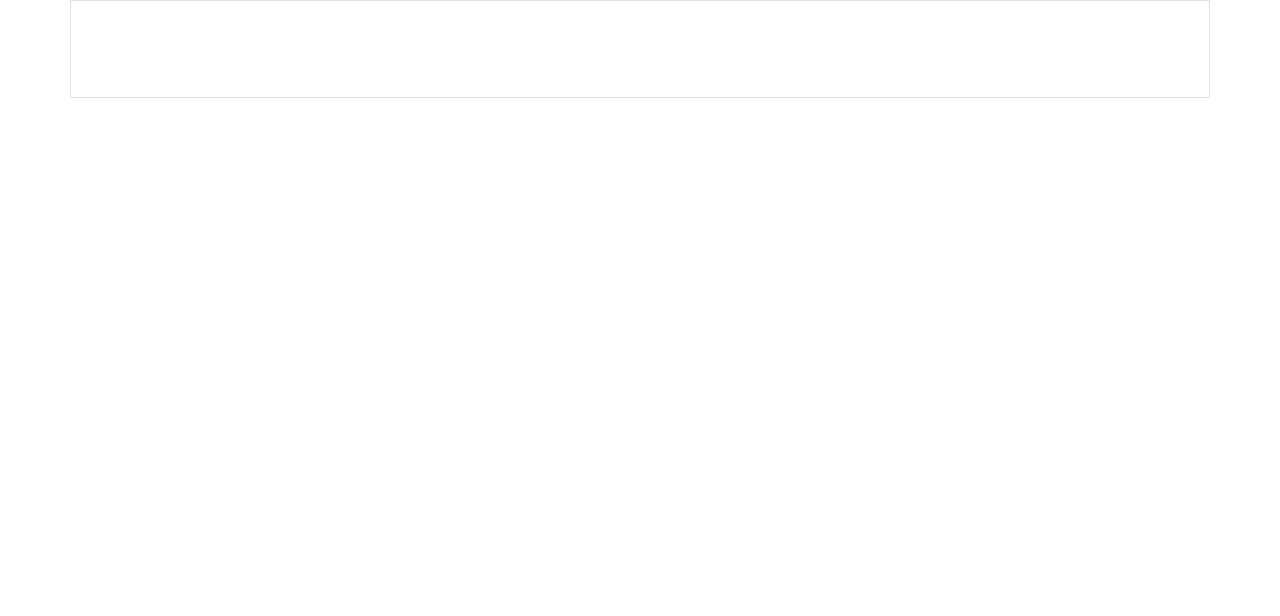
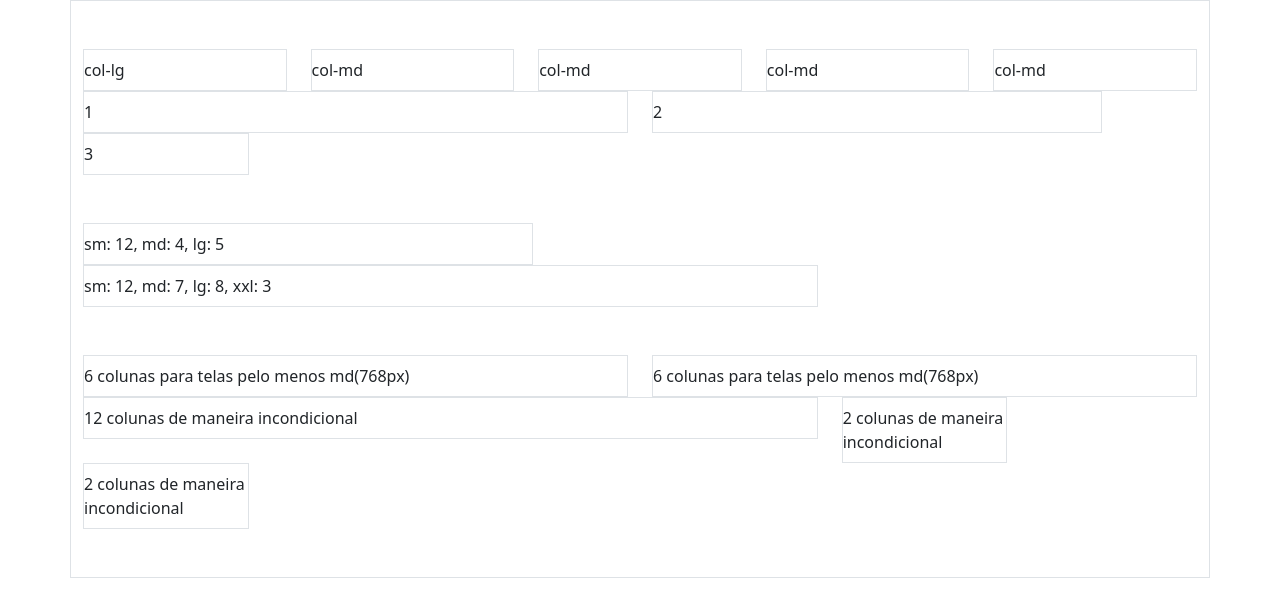
Before and after one commit to professorbossini/20252_maua_tti107_t2sub2, a plain HTML site: page 06_bootstrap/gridsystem_bootstrap.html in a window 1280 px wide. Drawn offline with nearby package versions, Linux system fonts and the light colour scheme.

Commit message:
ap06-bootstrap: encerra a apostila
- retomar falando sobre js, apenas capitulo 1

```diff
--- a/06_bootstrap/gridsystem_bootstrap.html
+++ b/06_bootstrap/gridsystem_bootstrap.html
@@ -8,7 +8,108 @@
   </head>
   <body>
     <div class="container border py-5">
+      <!-- col-lg-6 -->
+      <div class="row">
+        <div class="col-lg">
+          <div class="py-2 border">
+            col-lg
+          </div>
+        </div>
 
+        <div class="col-md">
+          <div class="py-2 border">
+            col-md
+          </div>
+        </div>
+
+        <div class="col-md">
+          <div class="py-2 border">
+            col-md
+          </div>
+        </div>
+
+        <div class="col-md">
+          <div class="py-2 border">
+            col-md
+          </div>
+        </div>
+
+        <div class="col-md">
+          <div class="py-2 border">
+            col-md
+          </div>
+        </div>
+      </div>
+
+
+
+
+      <div class="row mb-5">
+        <div class="col col-md-6">
+          <div class="py-2 border">
+            1
+          </div>
+        </div>
+        <div class="col col-lg-5">
+          <div class="py-2 border">
+            2
+          </div>
+        </div>
+        <div class="col col-lg-2">
+          <div class="py-2 border">
+            3
+          </div>
+        </div>
+      </div>
+
+
+
+
+      <div class="row mb-5">
+        <div class="col-sm-12 col-md-4 col-lg-5">
+          <div class="py-2 border">
+            sm: 12, md: 4, lg: 5
+          </div>
+        </div>
+        <div class="col-sm-12 col-md-7 col-lg-8 col-xxl-3">
+          <div class="py-2 border">
+            sm: 12, md: 7, lg: 8, xxl: 3
+          </div>
+        </div>
+      </div>
+
+      <div class="row">
+        <div class="col-md-6">
+          <div class="py-2 border">
+            6 colunas para telas pelo menos md(768px)
+          </div>
+        </div>
+        <div class="col-md-6">
+          <div class="py-2 border">
+            6 colunas para telas pelo menos md(768px)
+          </div>
+        </div>
+      </div>
+
+      <div class="row">
+        <div class="col-8">
+          <div class="py-2 border">
+            12 colunas de maneira incondicional
+          </div>
+        </div>
+        <div class="col-2">
+          <div class="py-2 border">
+            2 colunas de maneira incondicional
+          </div>
+        </div>
+      </div>
+      <div class="row">
+        <div class="col-2">
+          <div class="py-2 border">
+            2 colunas de maneira incondicional
+          </div>
+        </div>
+      </div>
     </div>
     <script src="https://cdn.jsdelivr.net/npm/bootstrap@5.3.8/dist/js/bootstrap.bundle.min.js" integrity="sha384-FKyoEForCGlyvwx9Hj09JcYn3nv7wiPVlz7YYwJrWVcXK/BmnVDxM+D2scQbITxI" crossorigin="anonymous"></script>
   </body>
```
